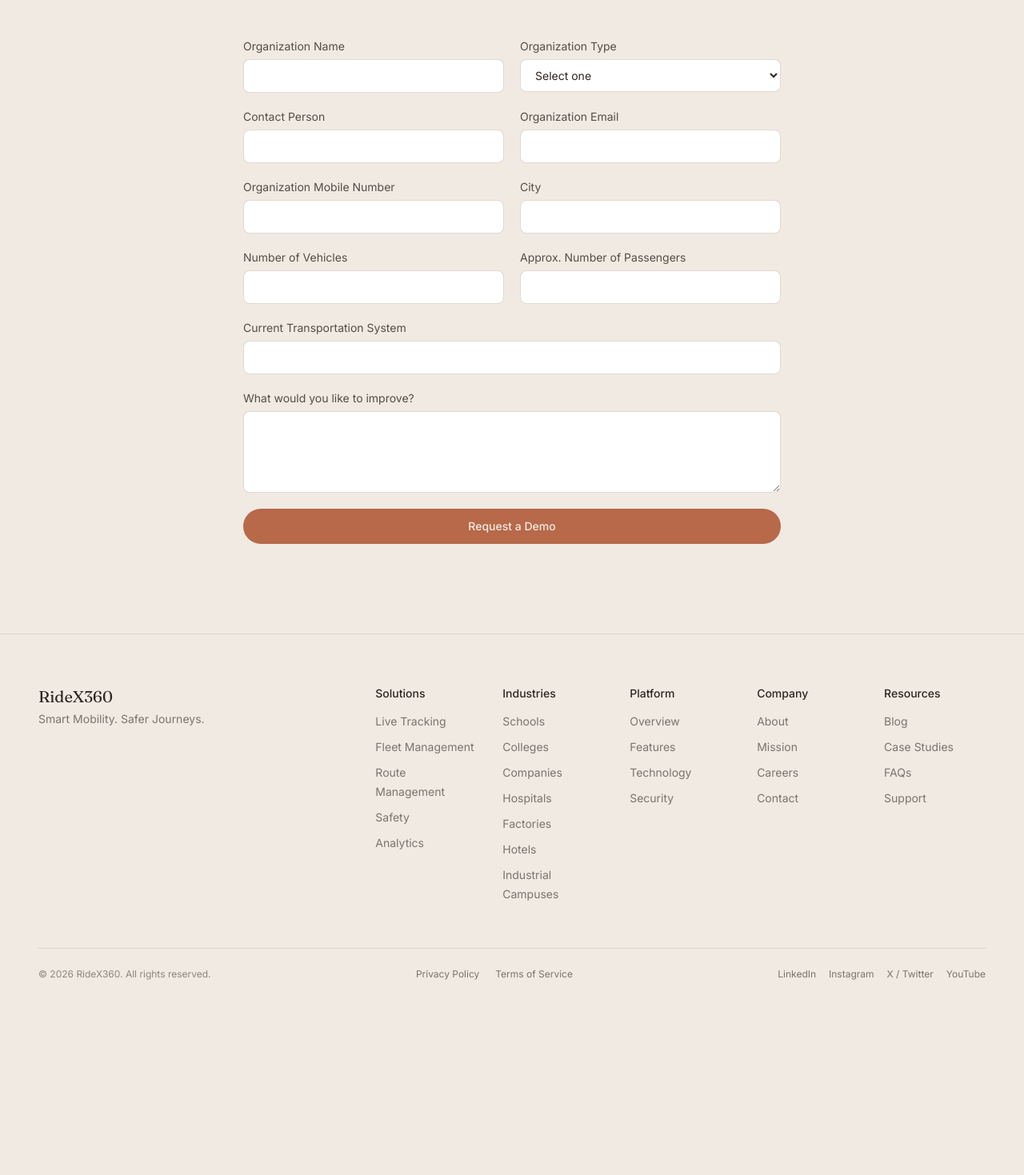
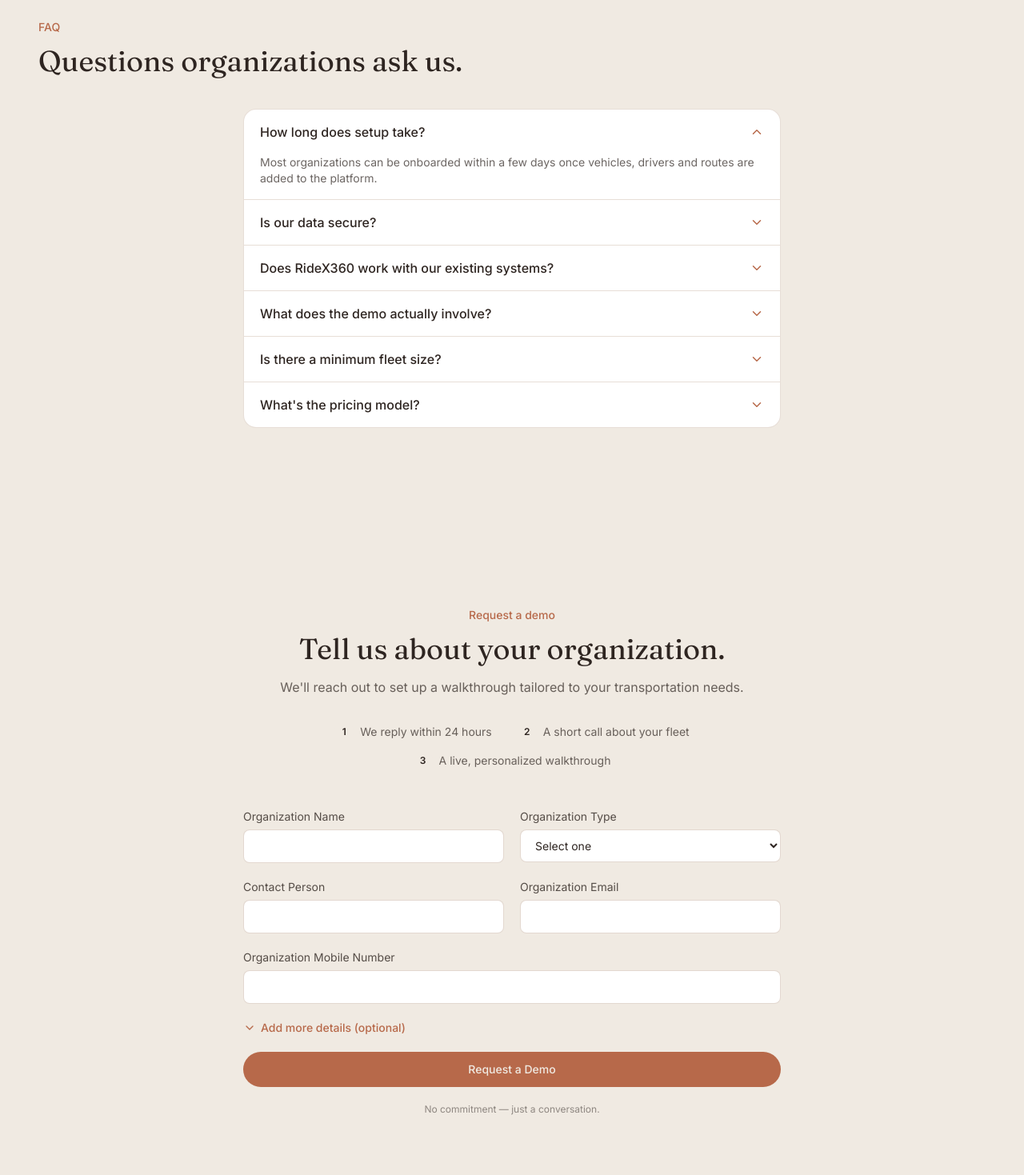
Before and after one commit to BitByGopal/ridex360-website, a Next.js app: page / in a window 1280 px wide. Shown: the part 9861-11330 px from the top of the page at 80% size. Before the commit the page ends 11151 px from the top, so only its background shows below. Built offline with nearby package versions, Linux system fonts and the light colour scheme.

Commit message:
Added Faq Section and More

```diff
--- a/app/page.tsx
+++ b/app/page.tsx
@@ -11,6 +11,7 @@ import ProductShowcase from "@/components/ProductShowcase";
 import HowItWorks from "@/components/HowItWorks";
 import AboutCompany from "@/components/AboutCompany";
 import CTA from "@/components/CTA";
+import FAQSection from "@/components/FAQSection";
 import DemoSection from "@/components/DemoSection";
 import Footer from "@/components/Footer";
 
@@ -30,6 +31,7 @@ export default function Home() {
       <HowItWorks />
       <AboutCompany />
       <CTA />
+      <FAQSection />
       <DemoSection />
       <Footer />
     </main>
--- a/components/AboutCompany.tsx
+++ b/components/AboutCompany.tsx
@@ -17,6 +17,15 @@ export default function AboutCompany() {
             To make everyday transportation safer, smarter and easier to
             manage.
           </p>
+
+          <div className="mt-6 rounded-xl border-l-2 border-apricot bg-linen/60 py-3 pl-4 text-sm italic text-charcoal/70">
+            &quot;We&apos;re building RideX360 because we&apos;ve seen
+            firsthand how much manual effort goes into keeping transportation
+            safe and visible — this platform is our answer to that.&quot;
+            <span className="mt-2 block not-italic font-medium text-charcoal">
+              — Founder, RideX360
+            </span>
+          </div>
         </div>
       </div>
     </section>
--- a/components/DemoForm.tsx
+++ b/components/DemoForm.tsx
@@ -1,6 +1,7 @@
 "use client";
 
 import { useState, FormEvent } from "react";
+import { ChevronDown } from "lucide-react";
 
 type FormState = {
   orgName: string;
@@ -45,6 +46,7 @@ export default function DemoForm() {
   const [submitted, setSubmitted] = useState(false);
   const [submitting, setSubmitting] = useState(false);
   const [submitError, setSubmitError] = useState<string | null>(null);
+  const [showMore, setShowMore] = useState(false);
 
   function update<K extends keyof FormState>(key: K, value: string) {
     setForm((f) => ({ ...f, [key]: value }));
@@ -59,11 +61,6 @@ export default function DemoForm() {
       next.email = "Enter a valid organization email address.";
     if (!/^\+?[0-9]{10,15}$/.test(form.phone.replace(/[\s\-()]/g, "")))
       next.phone = "Enter a valid mobile number (10-15 digits).";
-    if (!form.city.trim()) next.city = "City is required.";
-    if (!form.vehicles || Number(form.vehicles) <= 0)
-      next.vehicles = "Enter the number of vehicles.";
-    if (!form.passengers || Number(form.passengers) <= 0)
-      next.passengers = "Enter the approximate number of passengers.";
     setErrors(next);
     return Object.keys(next).length === 0;
   }
@@ -152,13 +149,28 @@ export default function DemoForm() {
         value={form.phone}
         onChange={(v) => update("phone", v)}
         error={errors.phone}
+        className="sm:col-span-2"
       />
 
+      <button
+        type="button"
+        onClick={() => setShowMore((v) => !v)}
+        aria-expanded={showMore}
+        className="flex items-center gap-1.5 text-sm font-medium text-apricot sm:col-span-2"
+      >
+        <ChevronDown
+          size={16}
+          className={`transition-transform ${showMore ? "rotate-180" : ""}`}
+        />
+        {showMore ? "Hide extra details" : "Add more details (optional)"}
+      </button>
+
+      {showMore && (
+        <>
           <Field
             label="City"
             value={form.city}
             onChange={(v) => update("city", v)}
-        error={errors.city}
           />
 
           <Field
@@ -166,7 +178,6 @@ export default function DemoForm() {
             type="number"
             value={form.vehicles}
             onChange={(v) => update("vehicles", v)}
-        error={errors.vehicles}
           />
 
           <Field
@@ -174,14 +185,12 @@ export default function DemoForm() {
             type="number"
             value={form.passengers}
             onChange={(v) => update("passengers", v)}
-        error={errors.passengers}
           />
 
           <Field
             label="Current Transportation System"
             value={form.currentSystem}
             onChange={(v) => update("currentSystem", v)}
-        className="sm:col-span-2"
           />
 
           <TextAreaField
@@ -190,6 +199,8 @@ export default function DemoForm() {
             onChange={(v) => update("improve", v)}
             className="sm:col-span-2"
           />
+        </>
+      )}
 
       {submitError && (
         <p className="text-sm text-red-500 sm:col-span-2">{submitError}</p>
@@ -202,6 +213,9 @@ export default function DemoForm() {
       >
         {submitting ? "Submitting..." : "Request a Demo"}
       </button>
+      <p className="text-center text-xs text-charcoal/50 sm:col-span-2">
+        No commitment — just a conversation.
+      </p>
     </form>
   );
 }
--- a/components/DemoSection.tsx
+++ b/components/DemoSection.tsx
@@ -1,4 +1,10 @@
 import DemoForm from "./DemoForm";
+
+const steps = [
+  { n: "1", label: "We reply within 24 hours" },
+  { n: "2", label: "A short call about your fleet" },
+  { n: "3", label: "A live, personalized walkthrough" },
+];
 
 export default function DemoSection() {
   return (
@@ -14,6 +20,17 @@ export default function DemoSection() {
         </p>
       </div>
 
+      <div className="mx-auto mt-8 flex max-w-2xl flex-wrap items-center justify-center gap-x-8 gap-y-3">
+        {steps.map((s) => (
+          <div key={s.n} className="flex items-center gap-2 text-sm text-charcoal/70">
+            <span className="flex h-6 w-6 shrink-0 items-center justify-center rounded-full bg-linen text-xs font-semibold text-charcoal">
+              {s.n}
+            </span>
+            {s.label}
+          </div>
+        ))}
+      </div>
+
       <div className="mt-12">
         <DemoForm />
       </div>
--- /dev/null
+++ b/components/FAQSection.tsx
@@ -0,0 +1,75 @@
+"use client";
+
+import { useState } from "react";
+import { ChevronDown } from "lucide-react";
+
+const faqs = [
+  {
+    q: "How long does setup take?",
+    a: "Most organizations can be onboarded within a few days once vehicles, drivers and routes are added to the platform.",
+  },
+  {
+    q: "Is our data secure?",
+    a: "Data is handled with encryption in transit and at rest, and access is restricted to authorized organization staff.",
+  },
+  {
+    q: "Does RideX360 work with our existing systems?",
+    a: "RideX360 is built to fit alongside your current operations — you don't need to replace existing hardware to get started.",
+  },
+  {
+    q: "What does the demo actually involve?",
+    a: "A short call to understand your fleet, followed by a live walkthrough of the organization dashboard, driver app and parent/passenger experience.",
+  },
+  {
+    q: "Is there a minimum fleet size?",
+    a: "No — RideX360 works for small operations just getting organized as well as larger, multi-vehicle fleets.",
+  },
+  {
+    q: "What's the pricing model?",
+    a: "Pricing depends on fleet size and the features you need. Request a demo and we'll walk you through options for your organization.",
+  },
+];
+
+export default function FAQSection() {
+  const [open, setOpen] = useState<number | null>(0);
+
+  return (
+    <section className="section container-px" aria-label="Frequently asked questions">
+      <div className="max-w-xl">
+        <p className="eyebrow">FAQ</p>
+        <h2 className="mt-3 font-display text-3xl leading-tight text-charcoal sm:text-4xl">
+          Questions organizations ask us.
+        </h2>
+      </div>
+
+      <div className="mx-auto mt-10 max-w-2xl divide-y divide-taupe/60 rounded-2xl border border-taupe/60 bg-white">
+        {faqs.map((item, i) => {
+          const isOpen = open === i;
+          return (
+            <div key={item.q}>
+              <button
+                type="button"
+                onClick={() => setOpen(isOpen ? null : i)}
+                aria-expanded={isOpen}
+                className="flex w-full items-center justify-between gap-4 px-5 py-4 text-left"
+              >
+                <span className="font-medium text-charcoal">{item.q}</span>
+                <ChevronDown
+                  size={18}
+                  className={`shrink-0 text-apricot transition-transform ${
+                    isOpen ? "rotate-180" : ""
+                  }`}
+                />
+              </button>
+              {isOpen && (
+                <div className="px-5 pb-4 text-sm text-charcoal/70">
+                  {item.a}
+                </div>
+              )}
+            </div>
+          );
+        })}
+      </div>
+    </section>
+  );
+}
```
Lines whose indentation alone changed are shown as unchanged.
